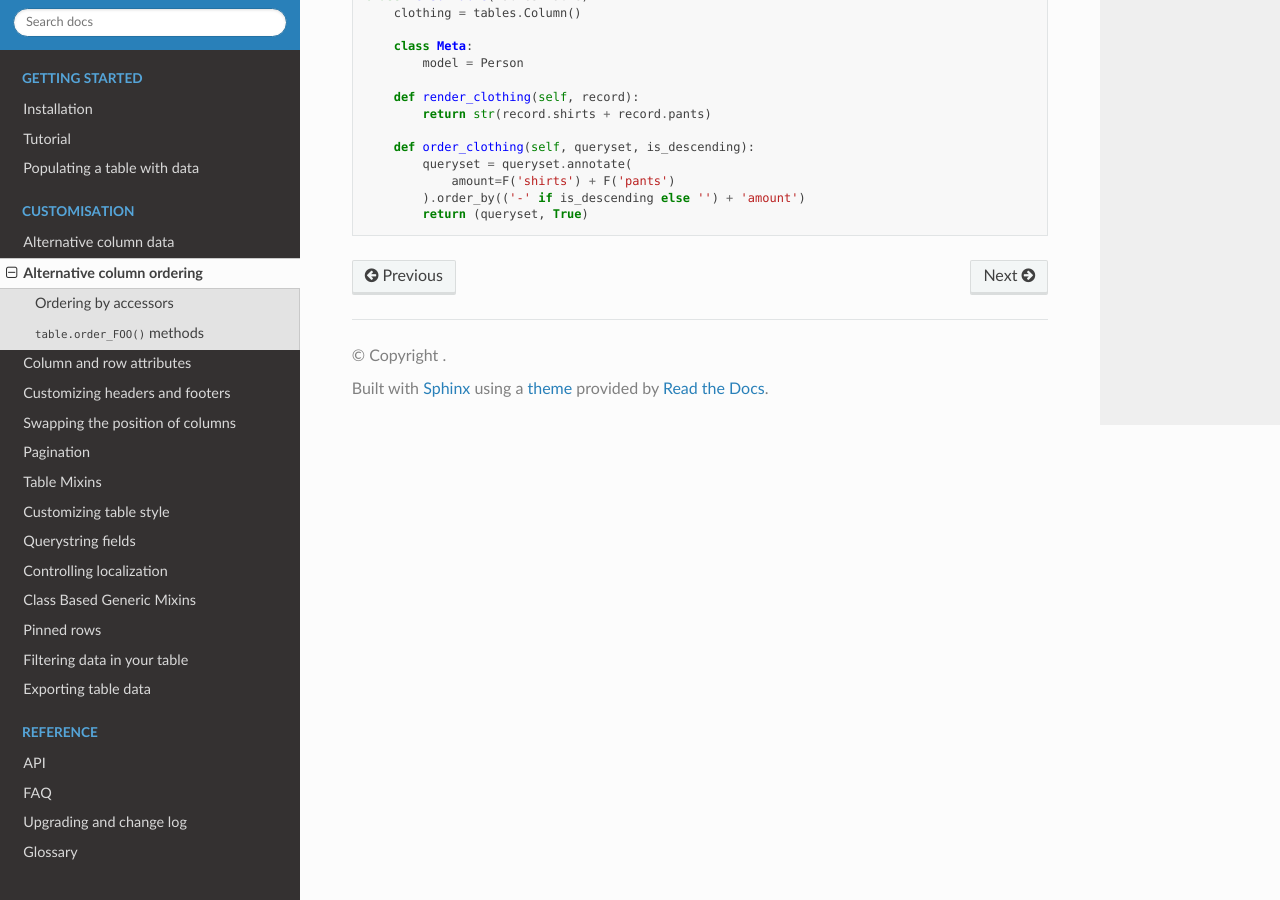
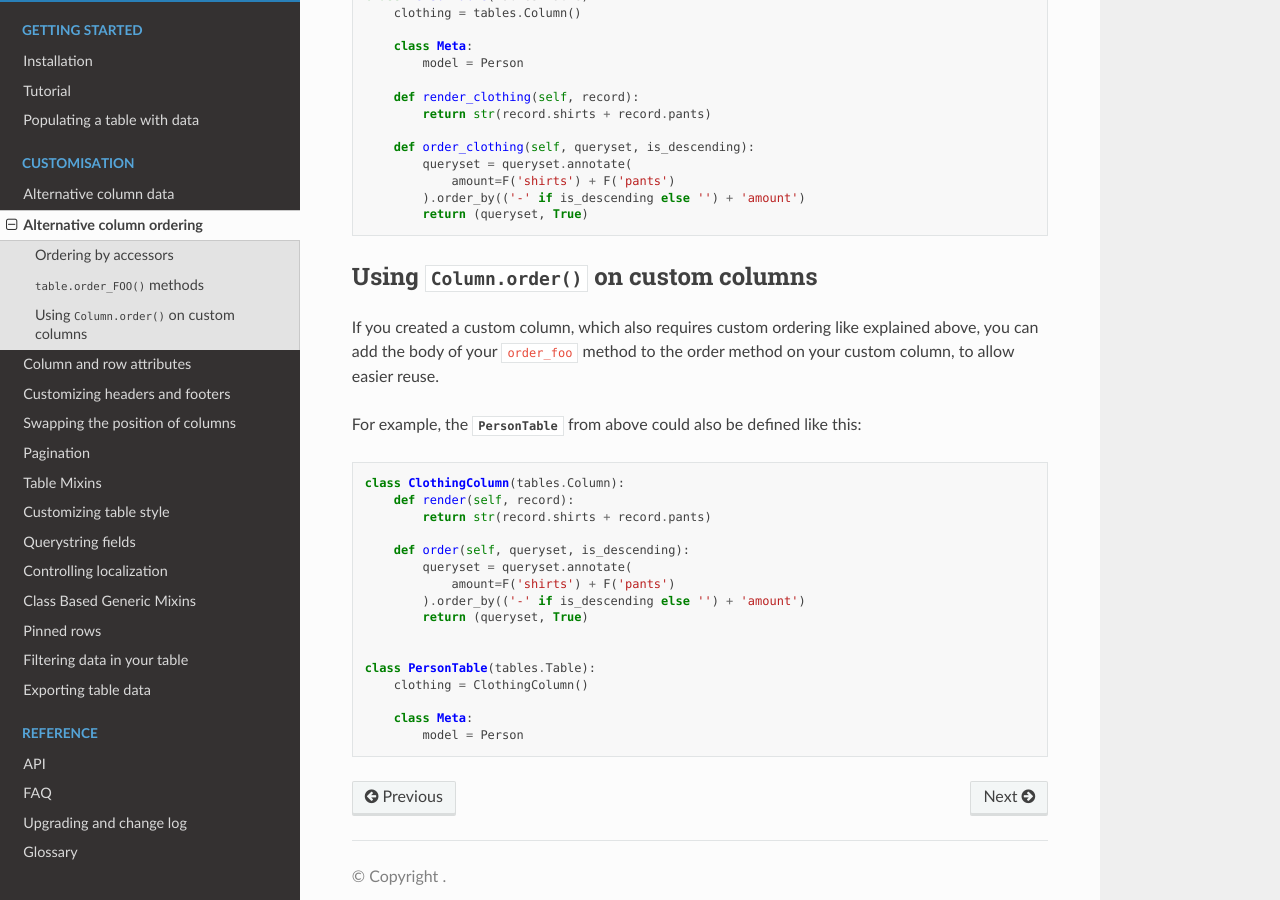
Before and after one commit to jieter/django-tables2, a Sphinx documentation site: the page built from docs/pages/ordering.rst, in a window 1280 px wide and 900 px high, scrolled down 2109 px. Built offline with Sphinx 7.4.7 and the Read the Docs theme 2.0.0, drawn with Linux system fonts in a browser that asks for light colours.

Commit message:
Document column.order() fixes: #466

```diff
--- a/docs/pages/ordering.rst
+++ b/docs/pages/ordering.rst
@@ -119,3 +119,30 @@ This can be achieved like this::
                 amount=F('shirts') + F('pants')
             ).order_by(('-' if is_descending else '') + 'amount')
             return (queryset, True)
+
+
+Using :meth:`Column.order` on custom columns
+--------------------------------------------
+
+If you created a custom column, which also requires custom ordering like
+explained above, you can add the body of your ``order_foo`` method to the
+order method on your custom column, to allow easier reuse.
+
+For example, the `PersonTable` from above could also be defined like this::
+
+    class ClothingColumn(tables.Column):
+        def render(self, record):
+            return str(record.shirts + record.pants)
+
+        def order(self, queryset, is_descending):
+            queryset = queryset.annotate(
+                amount=F('shirts') + F('pants')
+            ).order_by(('-' if is_descending else '') + 'amount')
+            return (queryset, True)
+
+
+    class PersonTable(tables.Table):
+        clothing = ClothingColumn()
+
+        class Meta:
+            model = Person
```
